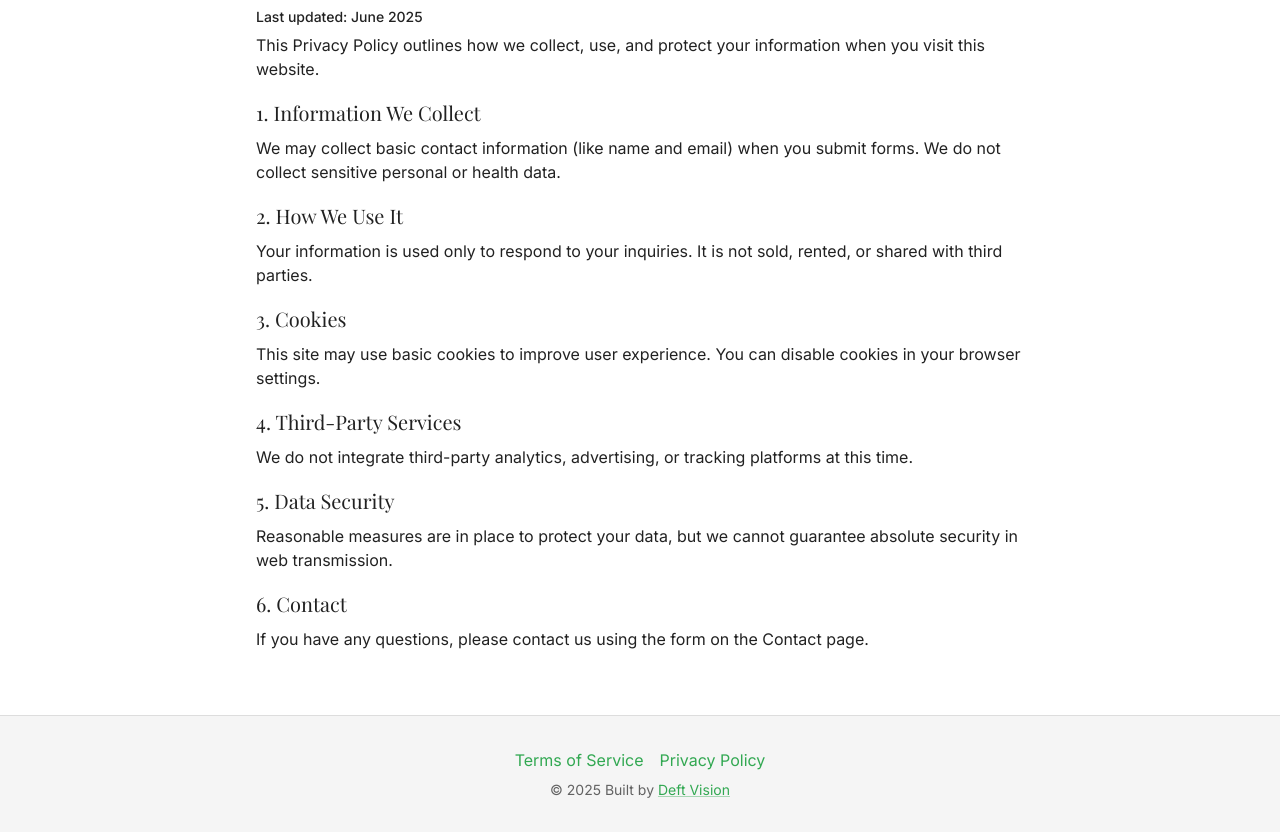
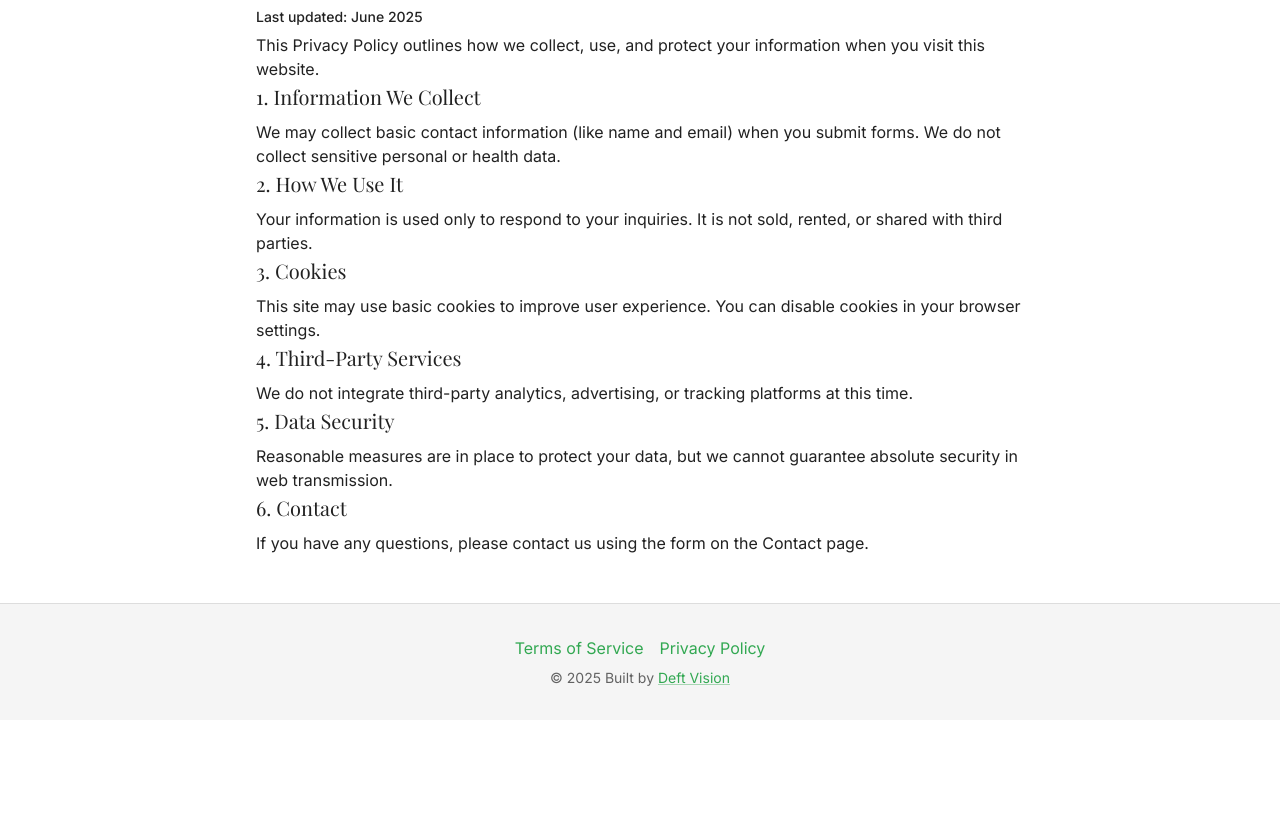
Before and after one commit to DeftVision/craftnhouse, a React (Vite) app in the folder frontend/: page /privacy in a window 1280 px wide. Shown: the part 440-1272 px from the top of the page. After the commit the page ends 1160 px from the top, so only its background shows below. Built offline with nearby package versions, Linux system fonts and the light colour scheme.

Commit message:
Removed deprecated "paragraph"

```diff
--- a/frontend/src/pages/PrivacyPolicy.jsx
+++ b/frontend/src/pages/PrivacyPolicy.jsx
@@ -15,49 +15,49 @@ export default function PrivacyPolicy() {
                     Last updated: June 2025
                 </Typography>
 
-                <Typography variant="body1" paragraph>
+                <Typography variant="body1">
                     This Privacy Policy outlines how we collect, use, and protect your information when you visit this website.
                 </Typography>
 
                 <Typography variant="h6" component="h2" gutterBottom>
                     1. Information We Collect
                 </Typography>
-                <Typography variant="body1" paragraph>
+                <Typography variant="body1">
                     We may collect basic contact information (like name and email) when you submit forms. We do not collect sensitive personal or health data.
                 </Typography>
 
                 <Typography variant="h6" component="h2" gutterBottom>
                     2. How We Use It
                 </Typography>
-                <Typography variant="body1" paragraph>
+                <Typography variant="body1">
                     Your information is used only to respond to your inquiries. It is not sold, rented, or shared with third parties.
                 </Typography>
 
                 <Typography variant="h6" component="h2" gutterBottom>
                     3. Cookies
                 </Typography>
-                <Typography variant="body1" paragraph>
+                <Typography variant="body1">
                     This site may use basic cookies to improve user experience. You can disable cookies in your browser settings.
                 </Typography>
 
                 <Typography variant="h6" component="h2" gutterBottom>
                     4. Third-Party Services
                 </Typography>
-                <Typography variant="body1" paragraph>
+                <Typography variant="body1">
                     We do not integrate third-party analytics, advertising, or tracking platforms at this time.
                 </Typography>
 
                 <Typography variant="h6" component="h2" gutterBottom>
                     5. Data Security
                 </Typography>
-                <Typography variant="body1" paragraph>
+                <Typography variant="body1">
                     Reasonable measures are in place to protect your data, but we cannot guarantee absolute security in web transmission.
                 </Typography>
 
                 <Typography variant="h6" component="h2" gutterBottom>
                     6. Contact
                 </Typography>
-                <Typography variant="body1" paragraph>
+                <Typography variant="body1">
                     If you have any questions, please contact us using the form on the Contact page.
                 </Typography>
             </Box>
--- a/frontend/src/pages/TermsOfService.jsx
+++ b/frontend/src/pages/TermsOfService.jsx
@@ -15,35 +15,35 @@ export default function TermsOfService() {
                     Last updated: June 2025
                 </Typography>
 
-                <Typography variant="body1" paragraph>
+                <Typography variant="body1">
                     By accessing or using this website, you agree to be bound by these Terms of Service and all applicable laws and regulations.
                 </Typography>
 
                 <Typography variant="h6" component="h2" gutterBottom>
                     1. Use of Site
                 </Typography>
-                <Typography variant="body1" paragraph>
+                <Typography variant="body1">
                     This site is provided for general information and promotional purposes. You may not use it for any illegal or unauthorized purpose.
                 </Typography>
 
                 <Typography variant="h6" component="h2" gutterBottom>
                     2. Intellectual Property
                 </Typography>
-                <Typography variant="body1" paragraph>
+                <Typography variant="body1">
                     All content, design, logos, and assets on this site are owned by the site owner or used with permission. You may not reuse or redistribute without written consent.
                 </Typography>
 
                 <Typography variant="h6" component="h2" gutterBottom>
                     3. Limitation of Liability
                 </Typography>
-                <Typography variant="body1" paragraph>
+                <Typography variant="body1">
                     This site is provided "as is." We make no warranties and are not liable for any damages arising from your use of this website.
                 </Typography>
 
                 <Typography variant="h6" component="h2" gutterBottom>
                     4. Changes to Terms
                 </Typography>
-                <Typography variant="body1" paragraph>
+                <Typography variant="body1">
                     We may update these terms at any time. Your continued use of the site after changes constitutes acceptance.
                 </Typography>
             </Box>
```
